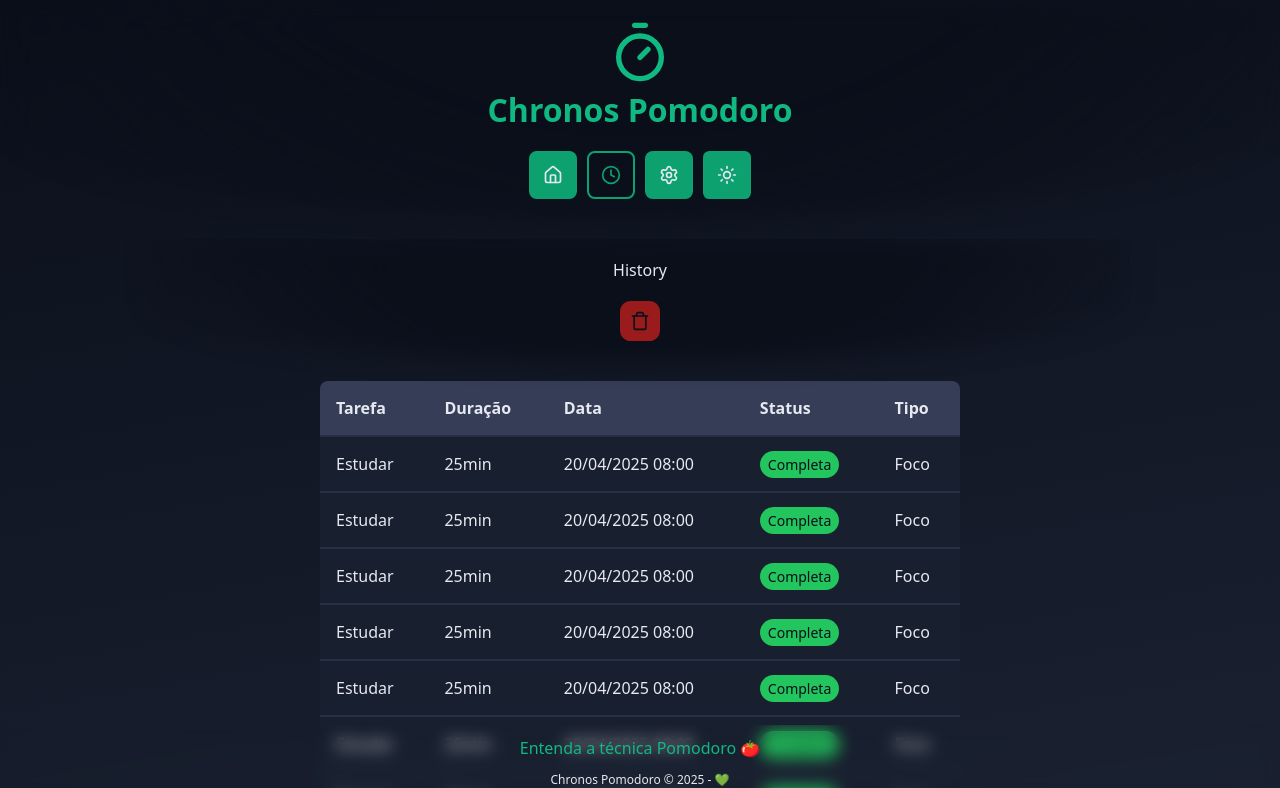
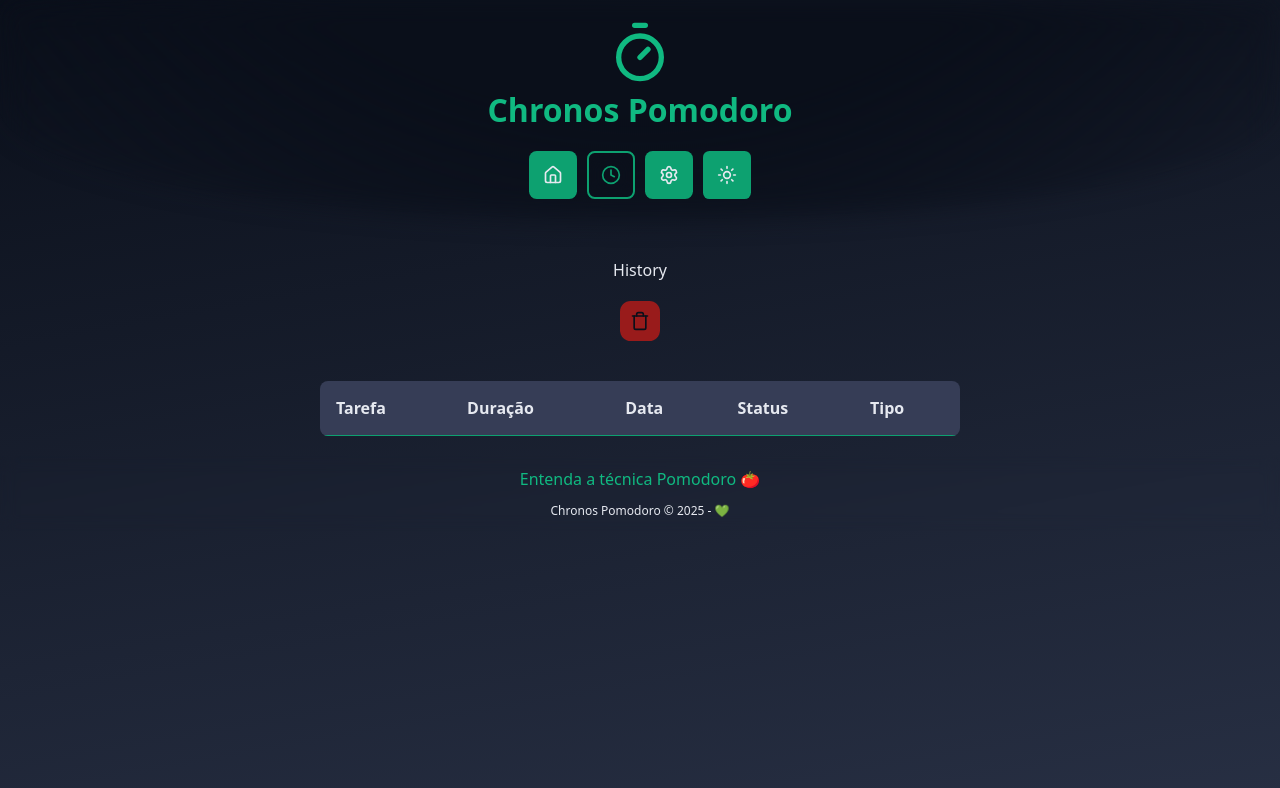
Before and after one commit to StealthWorm/chronos-pomodoro, a React (Vite) app: page /history in a window 1280 px wide. Shown: the top 788 px of the page. Built offline with nearby package versions, Linux system fonts and the light colour scheme.

Commit message:
feat: configured History list with saved data

```diff
--- a/src/pages/History/index.tsx
+++ b/src/pages/History/index.tsx
@@ -2,14 +2,28 @@ import { TrashIcon } from 'lucide-react'
 import { Container } from '../../components/Container';
 import { Heading } from '../../components/Heading';
 import { Button } from '../../components/Button';
+import { useTaskContext } from '../../contexts/TaskContext/useTaskContext';
+import { formatDate } from '../../utils/formatDate';
 import styles from './styles.module.css';
+import { formatTime } from '../../utils/formatTime';
 
 export function History() {
+  const { state } = useTaskContext();
+
   const taskStatusColor = {
     completed: 'success',
     interrupted: 'error',
     pending: 'warning',
   }
+
+  const taskTypeTranslation = {
+    focusDuration: 'Foco',
+    shortBreakDuration: 'Intervalo Curto',
+    longBreakDuration: 'Intervalo Longo',
+  }
+
+  const orderedTasks = state.tasks.sort((a, b) => new Date(b.startDate).getTime() - new Date(a.startDate).getTime());
+
   return (
     <div className={styles.historyContainer}>
       <Container>
@@ -40,16 +54,25 @@ export function History() {
             </thead>
 
             <tbody>
-              {Array.from({ length: 20 }).map((_, index) => {
+              {orderedTasks.map((task) => {
                 return (
-                  <tr key={index}>
-                    <td>Estudar</td>
-                    <td>25min</td>
-                    <td>20/04/2025 08:00</td>
+                  <tr key={task.id}>
+                    <td>{task.title}</td>
+                    <td>{formatTime(task.duration)}</td>
+                    <td>{formatDate(task.startDate)}</td>
+                    {task.interruptDate &&
+                      <td >
+                        <span className={styles[taskStatusColor.interrupted]}>Interrompido</span>
+                      </td>}
+                    {task.endDate && <td>
+                      <span className={styles[taskStatusColor.completed]}>Completado</span>
+                    </td>}
+                    {!task.interruptDate && !task.endDate && <td>
+                      <span className={styles[taskStatusColor.pending]}>Pendente</span>
+                    </td>}
                     <td>
-                      <span className={styles[taskStatusColor.completed]}>Completa</span>
+                      <span>{taskTypeTranslation[task.type]}</span>
                     </td>
-                    <td>Foco</td>
                   </tr>
                 );
               })}
--- a/src/pages/History/styles.module.css
+++ b/src/pages/History/styles.module.css
@@ -7,6 +7,10 @@
   gap: 2rem;
   width: 100%;
   overflow-x: hidden;
+}
+
+.heading::before {
+  content: none;
 }
 
 .heading {
@@ -43,7 +47,11 @@
 .responsiveTable th {
   background-color: var(--gray-600);
   color: var(--text-default);
-  border-bottom: 0.1rem solid var(--gray-600);
+  border-bottom: 0.1rem solid var(--primary);
+}
+
+.responsiveTable tr:not(:last-child) {
+  border-bottom: 0.2rem solid var(--gray-700);
 }
 
 .responsiveTable td {
@@ -52,7 +60,6 @@
 
 .responsiveTable th,
 .responsiveTable td {
-  border-bottom: 0.2rem solid var(--gray-700);
   padding: 1.6rem;
   text-align: left;
 }
@@ -67,7 +74,6 @@
 
 .responsiveTable td span.success {
   background-color: var(--success);
-  color: var(--text-over-success);
 }
 
 .responsiveTable td span.warning {
```
